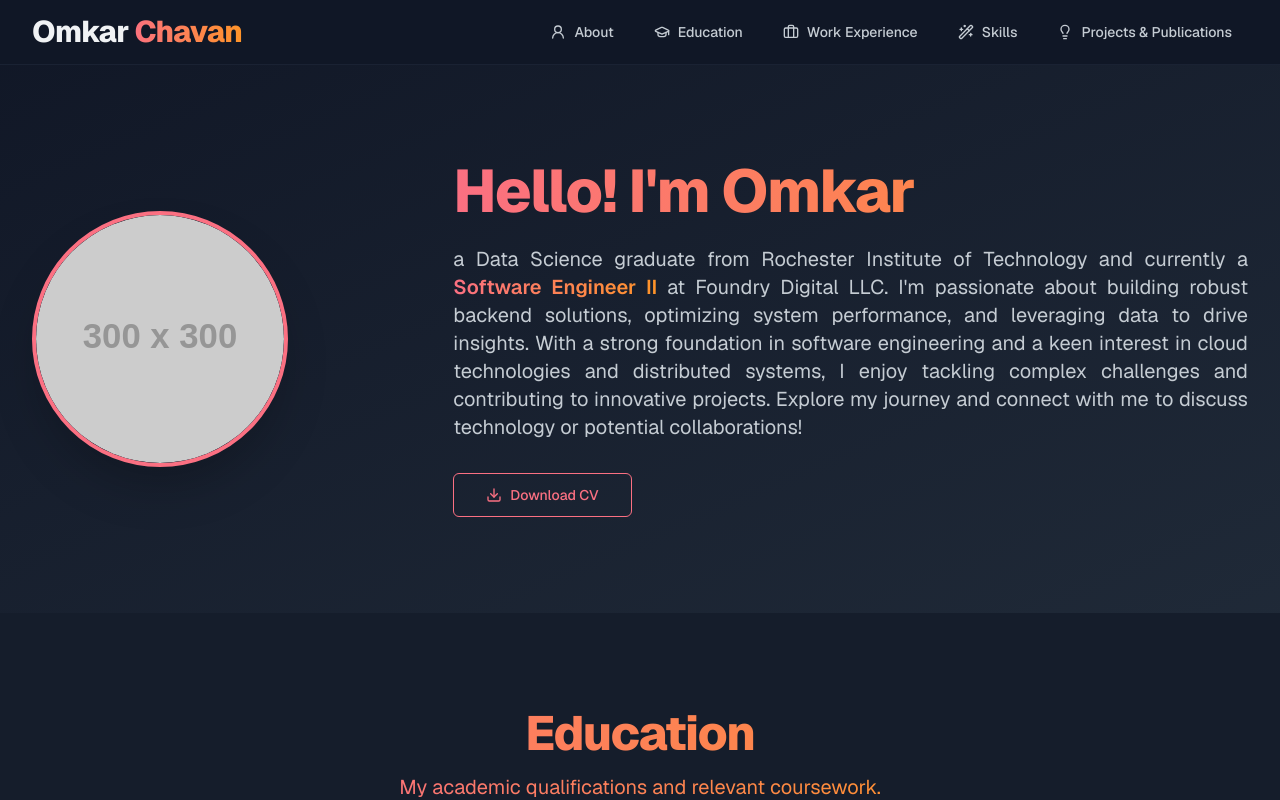
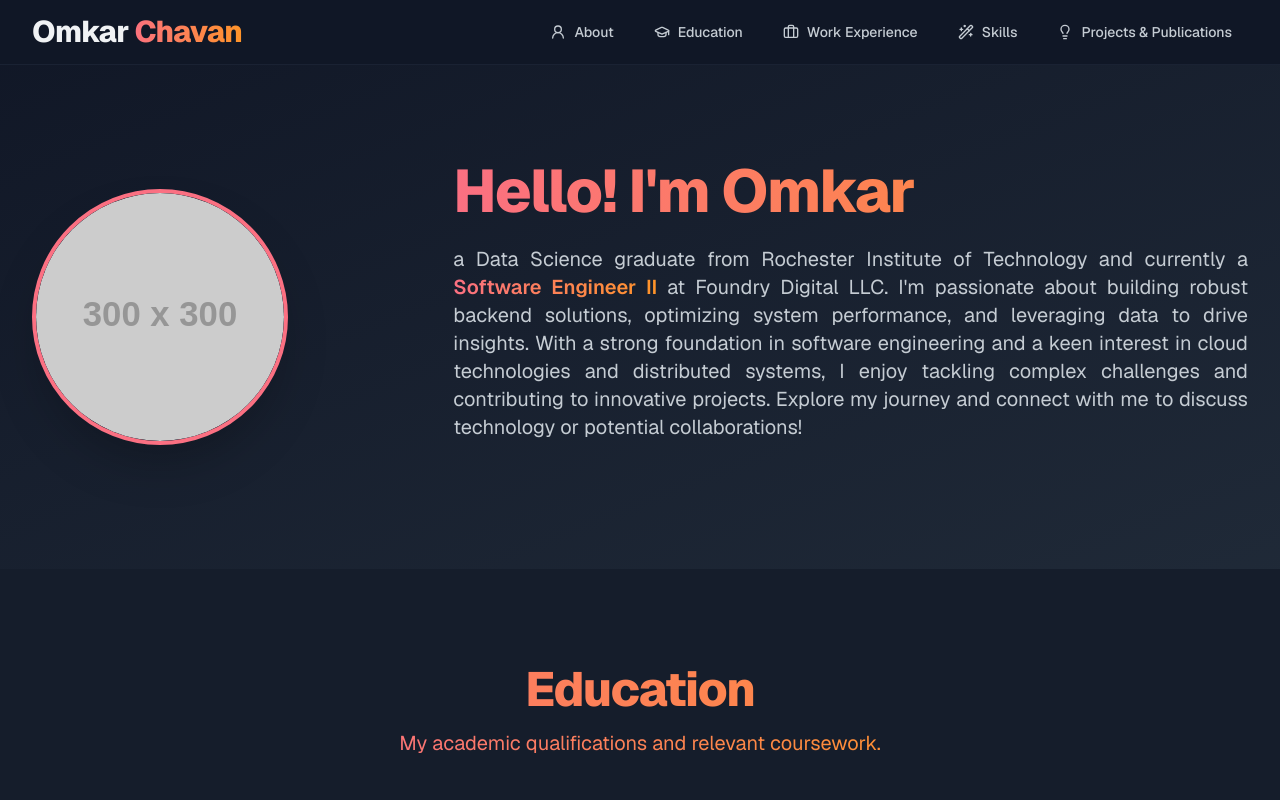
Before and after one commit to comkar893/comkar893.github.io, a Next.js app: page / in a window 1280 px wide. Shown: the top 800 px of the page. Built offline with nearby package versions, Linux system fonts and the light colour scheme.

Commit message:
Remove Download Button

```diff
--- a/src/components/sections/hero-about-section.tsx
+++ b/src/components/sections/hero-about-section.tsx
@@ -41,17 +41,17 @@
               </span>
               {bioPart2}
             </p>
-            <div className="flex flex-col sm:flex-row gap-4 justify-center md:justify-start">
+            {/* <div className="flex flex-col sm:flex-row gap-4 justify-center md:justify-start">
               <Button
                 size="lg"
                 asChild
                 className="bg-transparent border border-primary text-primary transition-all duration-300 hover:scale-105 hover:shadow-lg hover:bg-transparent flex items-center gap-2"
               >
-                <Link href="/omkar-cv.pdf" download target="_blank"> {/* User will need to add omkar-cv.pdf to the /public folder */}
+                <Link href="/omkar-cv.pdf" download target="_blank">
                   <Download className="h-5 w-5" /> Download CV
                 </Link>
               </Button>
-            </div>
+            </div> */}
           </div>
         </div>
       </div>
```
